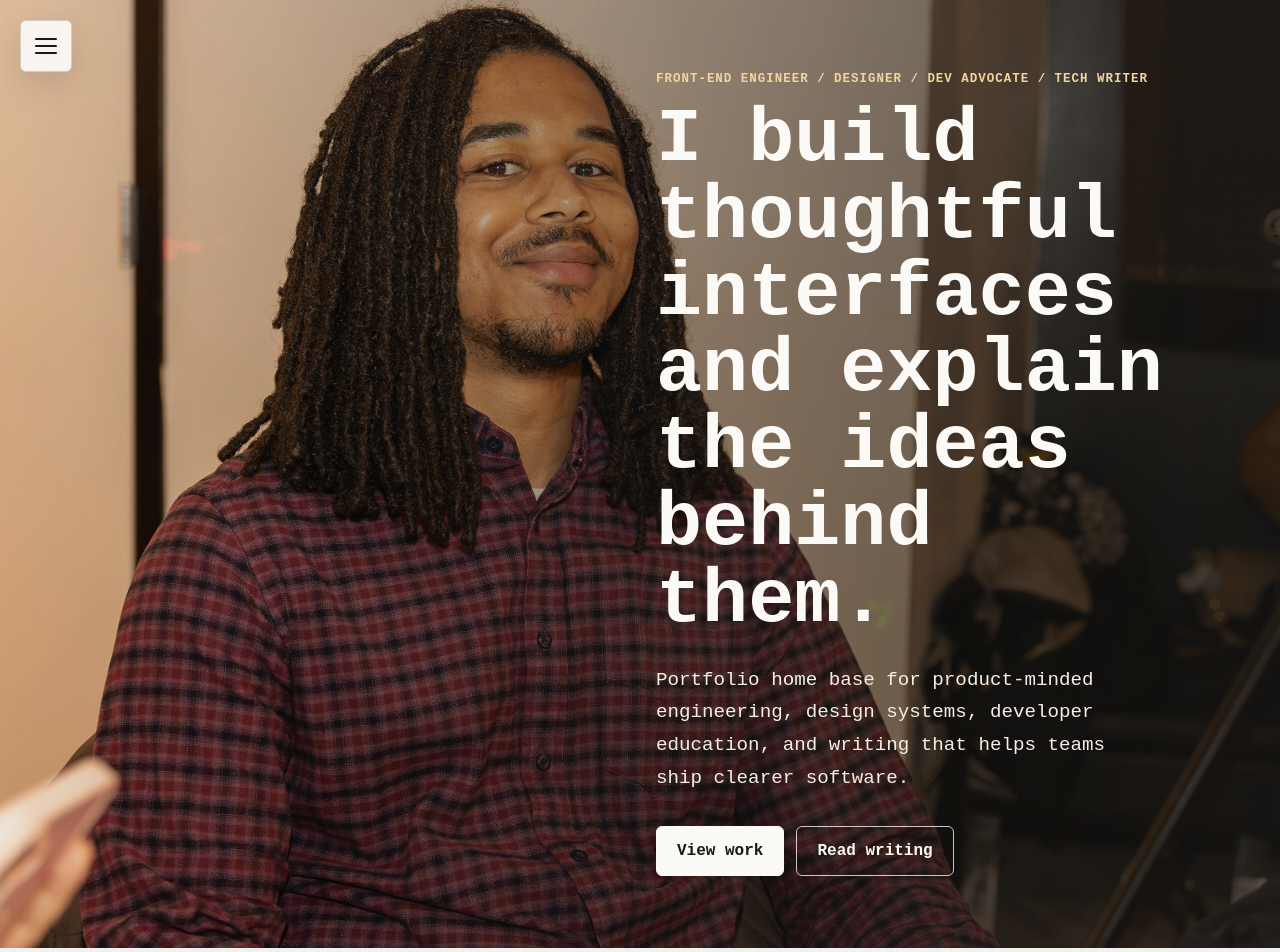
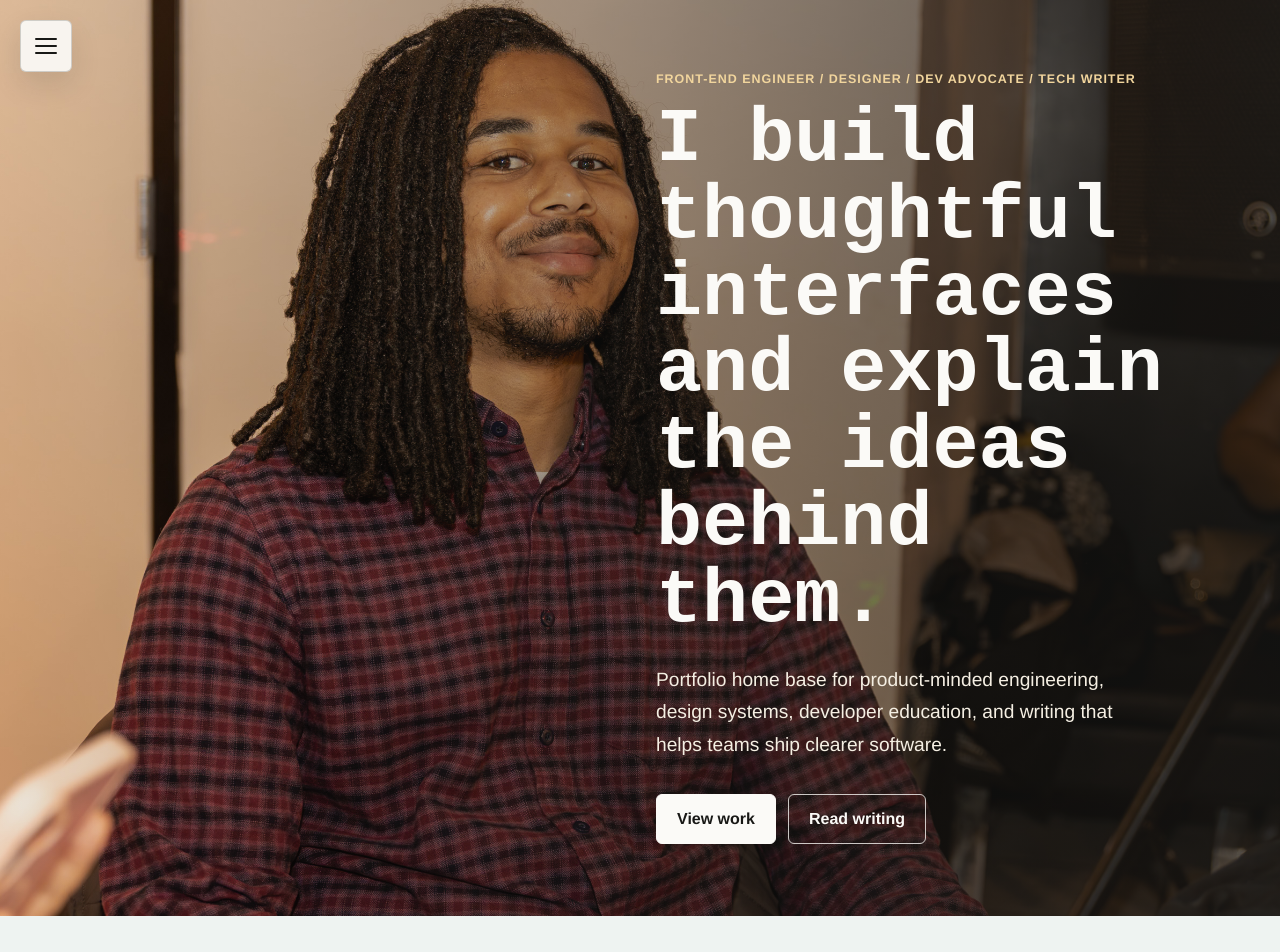
Before and after one commit to alm266/andrew-developer-portfolio, an Angular app: page / in a window 1280 px wide. Shown: the top 952 px of the page. Built offline with nearby package versions, Linux system fonts and the light colour scheme.

Commit message:
updated fonts

```diff
--- a/src/app/features/home/hero-section/hero-section.component.scss
+++ b/src/app/features/home/hero-section/hero-section.component.scss
@@ -70,6 +70,7 @@ h1 {
   border-radius: 6px;
   padding: 0 20px;
   color: #181816;
+  font-family: Ubuntu, "Helvetica Neue", Arial, sans-serif;
   font-weight: 700;
   text-decoration: none;
 }
--- a/src/styles.scss
+++ b/src/styles.scss
@@ -15,3 +15,7 @@ textarea,
 select {
   font: inherit;
 }
+
+p {
+  font-family: Ubuntu, "Helvetica Neue", Arial, sans-serif;
+}
```
